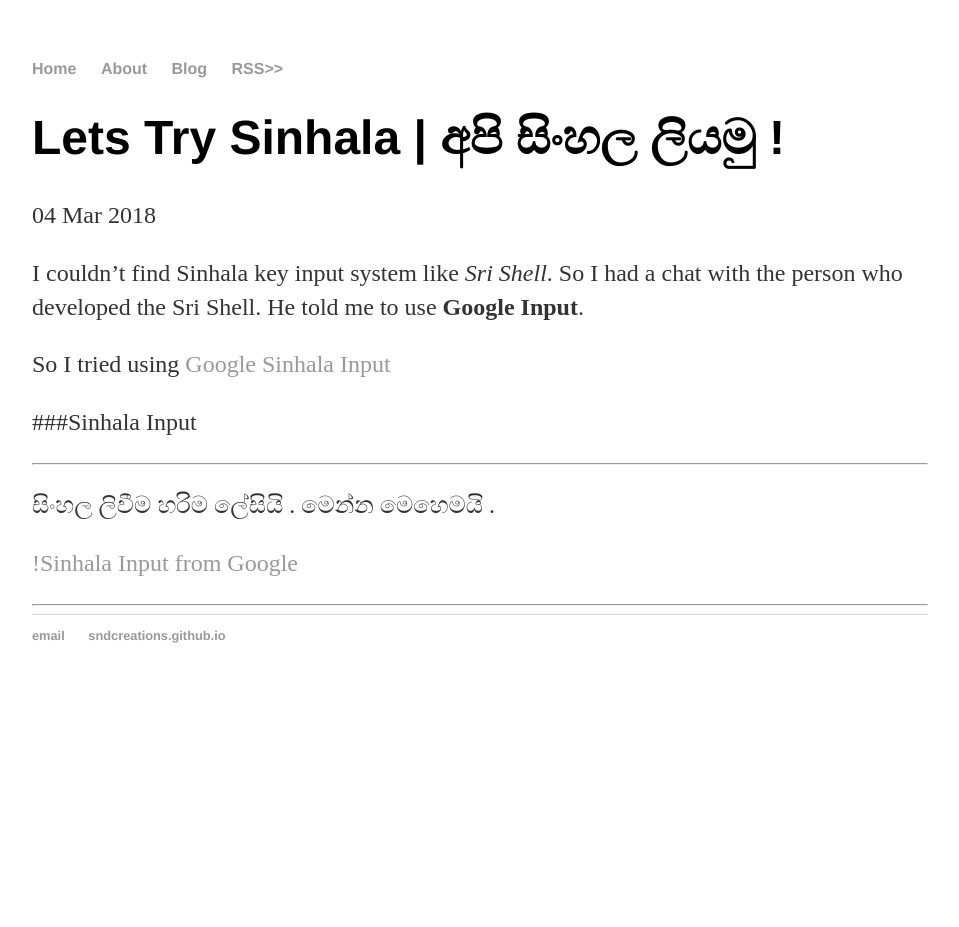
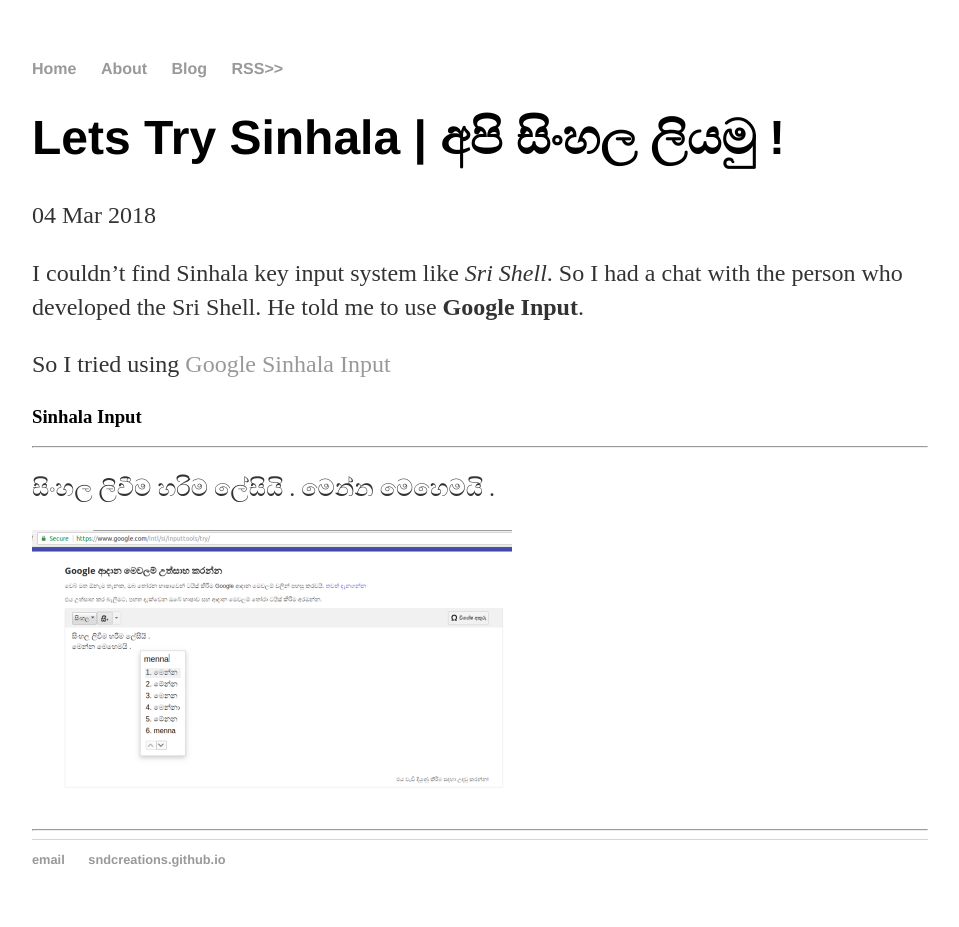
Before and after one commit to SnDCreations/SnDCreations.github.io, a Jekyll site: the page built from _posts/2018-03-04-Lets-Try-Sinhala.md, in a window 1280 px wide. Shown: the whole page, without its empty margins (160-1119 px from the left). Built offline with Jekyll 4.4.1, drawn with Linux system fonts in a browser that asks for light colours; before the commit the page ends 900 px from its top, so only the background shows below that.

Commit message:
Update 2018-03-04-Lets-Try-Sinhala.md
correct syntax to display head text & image correctly

```diff
--- a/_posts/2018-03-04-Lets-Try-Sinhala.md
+++ b/_posts/2018-03-04-Lets-Try-Sinhala.md
@@ -9,13 +9,13 @@
 
 So I tried using [Google Sinhala Input](https://www.google.com/intl/si/inputtools/try/)
 
-###Sinhala Input
+### Sinhala Input
 
 ---
 
 සිංහල ලිවීම හරිම ලේසියි .
 මෙන්න මෙහෙමයි .
 
-[!Sinhala Input from Google](/assets/2018-03-04-sinhala-input.png)
+  ![Sinhala Input from Google](/assets/2018-03-04-sinhala-input.png)
 
 ---
```
